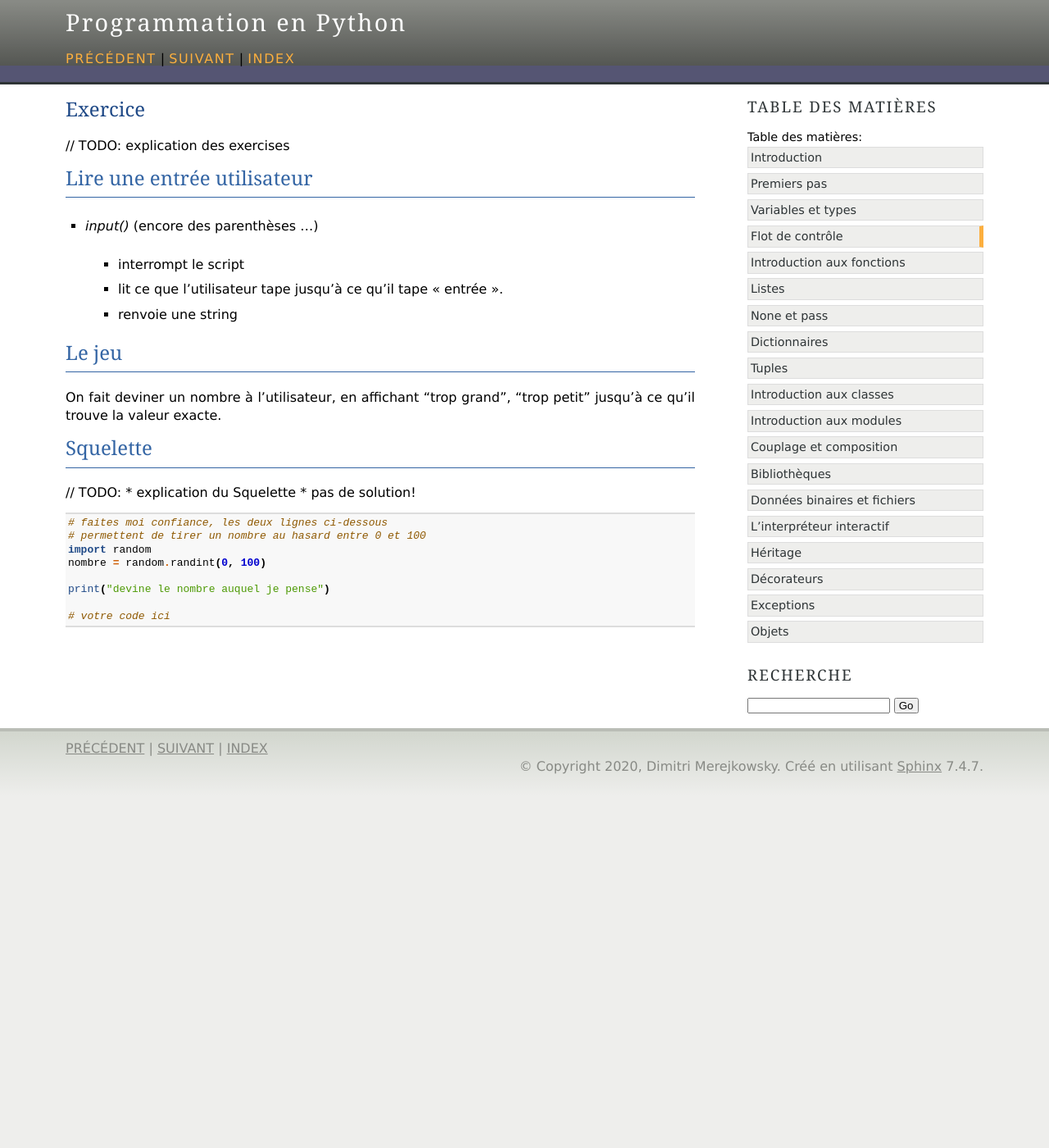
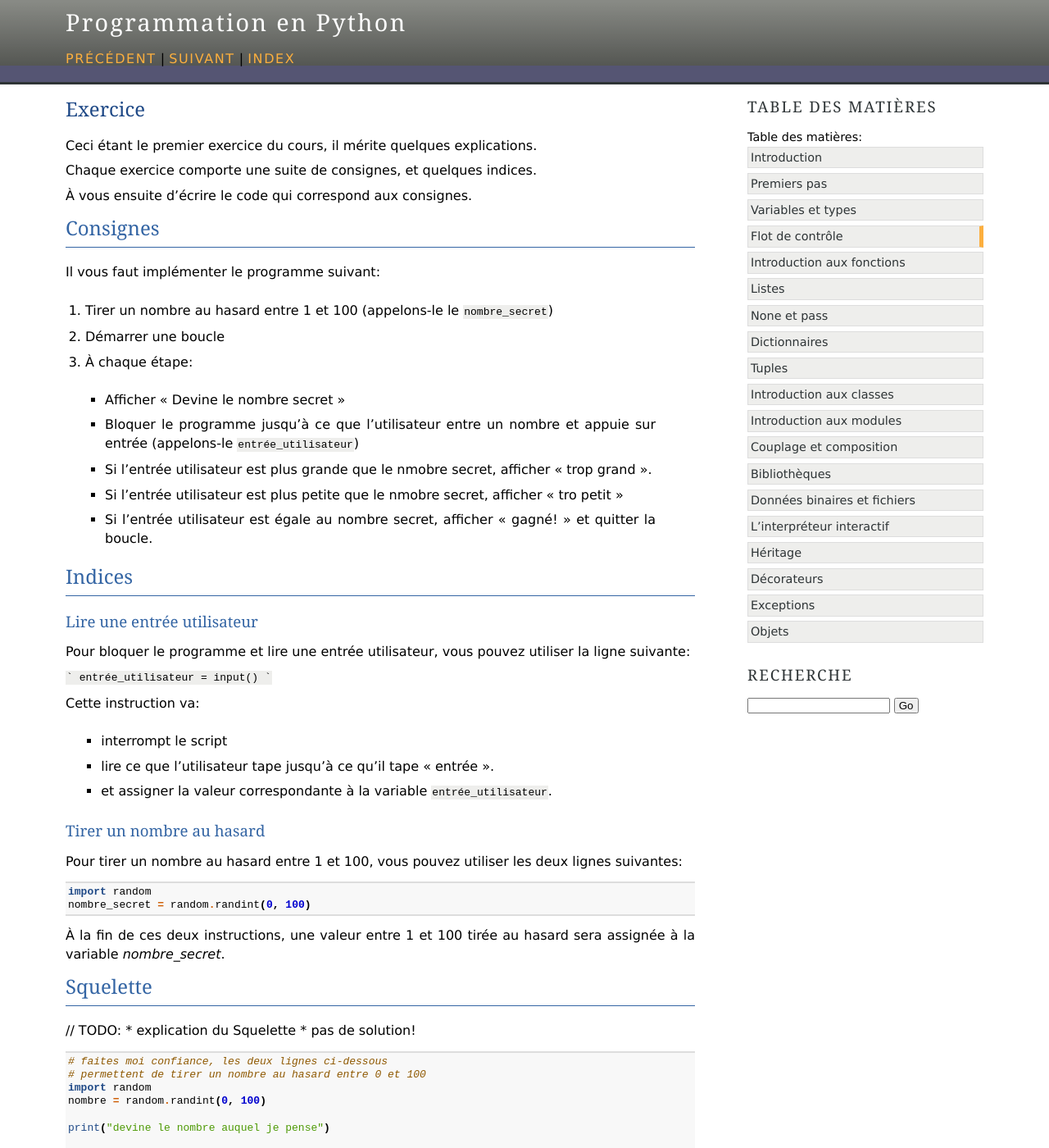
Before and after one commit to gruiick/cours-python, a Sphinx documentation site: the page built from cours/source/04-flot-de-controle/03-exercice.rst, in a window 1280 px wide and 1400 px high. Shown: the whole window at 82% size. Built offline with Sphinx 7.4.7, drawn with Linux system fonts in a browser that asks for light colours.

Commit message:
affectation -> assignation
N'utilisons qu'un seul terme

````diff
--- a/cours/source/03-variables-et-types/04-booléens.rst
+++ b/cours/source/03-variables-et-types/04-booléens.rst
@@ -41,7 +41,7 @@ Par exemple::
 
 .. warning::
 
-    Ne pas confondre: ``==`` pour la comparaison et ``=`` pour l'affectation
+    Ne pas confondre: ``==`` pour la comparaison et ``=`` pour l'assignation
 
 Autres opérations booléennes
 -----------------------------
--- a/cours/source/04-flot-de-controle/03-exercice.rst
+++ b/cours/source/04-flot-de-controle/03-exercice.rst
@@ -1,22 +1,59 @@
 Exercice
 ========
 
-// TODO: explication des exercises
+Ceci étant le premier exercice du cours, il mérite quelques explications.
+
+Chaque exercice comporte une suite de consignes, et quelques indices.
+
+À vous ensuite d'écrire le code qui correspond aux consignes.
+
+
+
+Consignes
+---------
+
+Il vous faut implémenter le programme suivant:
+
+1. Tirer un nombre au hasard entre 1 et 100 (appelons-le le ``nombre_secret``)
+2. Démarrer une boucle
+3. À chaque étape:
+
+   * Afficher "Devine le nombre secret"
+   * Bloquer le programme jusqu'à ce que l'utilisateur entre un nombre
+     et appuie sur entrée (appelons-le ``entrée_utilisateur``)
+   * Si l'entrée utilisateur est plus grande que le nmobre secret, afficher "trop grand".
+   * Si l'entrée utilisateur est plus petite que le nmobre secret, afficher "tro petit"
+   * Si l'entrée utilisateur est égale au nombre secret, afficher "gagné!" et quitter la boucle.
+
+
+Indices
+-------
 
 Lire une entrée utilisateur
-----------------------------
++++++++++++++++++++++++++++
 
-* `input()`  (encore des parenthèses ...)
+Pour bloquer le programme et lire une entrée utilisateur, vous pouvez
+utiliser la ligne suivante:
 
+```
+entrée_utilisateur = input()
+```
+
+Cette instruction va:
     * interrompt le script
-    * lit ce que l'utilisateur tape jusqu'à ce qu'il tape "entrée".
-    * renvoie une string
+    * lire ce que l'utilisateur tape jusqu'à ce qu'il tape "entrée".
+    * et assigner la valeur correspondante à la variable ``entrée_utilisateur``.
 
-Le jeu
-------
+Tirer un nombre au hasard
++++++++++++++++++++++++++
 
-On fait deviner un nombre à l'utilisateur, en affichant 'trop grand', 'trop petit'
-jusqu'à ce qu'il trouve la valeur exacte.
+Pour tirer un nombre au hasard entre 1 et 100, vous pouvez
+utiliser les deux lignes suivantes::
+
+   import random
+   nombre_secret = random.randint(0, 100)
+
+À la fin de ces deux instructions, une valeur entre 1 et 100 tirée au hasard sera assignée à la variable `nombre_secret`.
 
 Squelette
 ---------
--- a/cours/source/05-fonctions-01/06-return.rst
+++ b/cours/source/05-fonctions-01/06-return.rst
@@ -10,7 +10,7 @@ Récupérer la valeur de retour::
 
    a = 3
    b = 4
-   c = additionner(a, b)   # encore une affectation
+   c = additionner(a, b)   # encore une assignation
    print(c)
    # Affche: 7
 
````
Also changed, not shown: cours/source/03-variables-et-types/01-variables.rst (+8 -8 lines).
